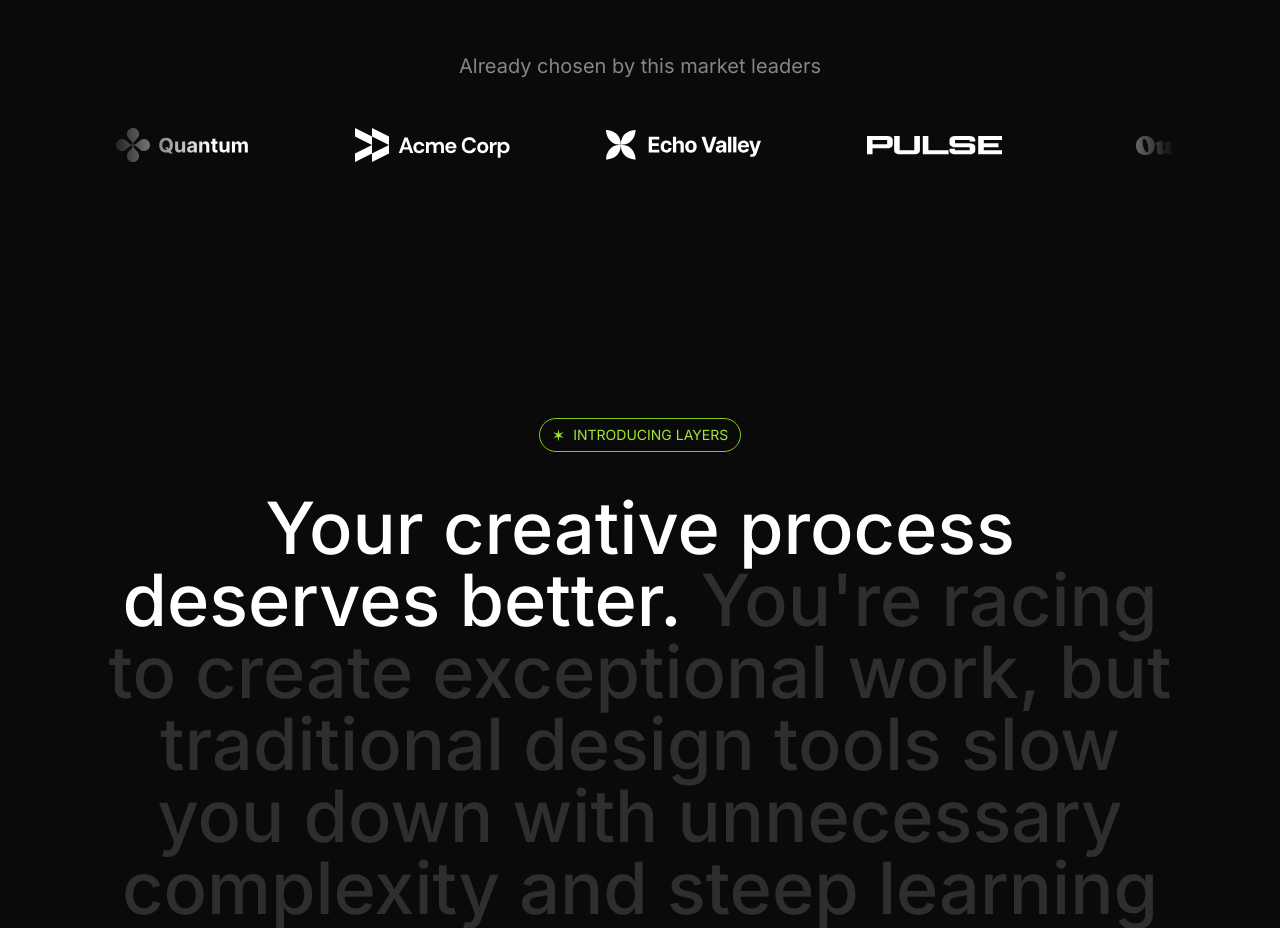
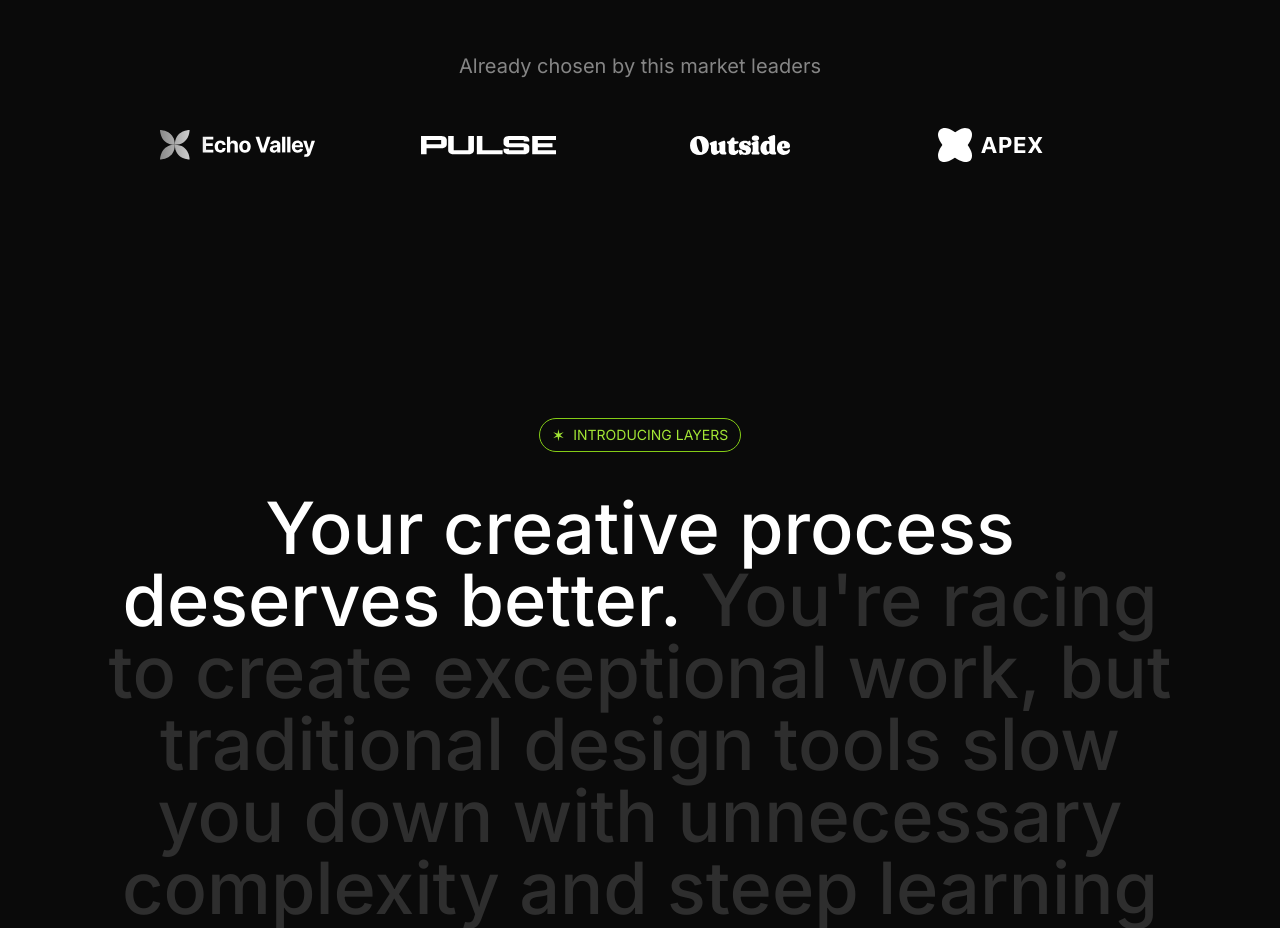
Before and after one commit to TheSaviourEking/layers, a Next.js app: page / in a window 1280 px wide. Shown: the part 800-1728 px from the top of the page. Built offline with nearby package versions, Linux system fonts and the light colour scheme.

Commit message:
chore: fix logo ticker animation

```diff
--- a/src/sections/LogoTicker.tsx
+++ b/src/sections/LogoTicker.tsx
@@ -1,3 +1,6 @@
+'use client'
+
+import { motion } from 'framer-motion';
 import quantumLogo from "@/assets/images/quantum.svg";
 import acmeLogo from "@/assets/images/acme-corp.svg";
 import echoValleyLogo from "@/assets/images/echo-valley.svg";
@@ -7,6 +10,7 @@ import apexLogo from "@/assets/images/apex.svg";
 import celestialLogo from "@/assets/images/celestial.svg";
 import twiceLogo from "@/assets/images/twice.svg";
 import Image from "next/image";
+import { Fragment } from 'react';
 
 const logos = [
     { name: "Quantum", image: quantumLogo },
@@ -25,12 +29,25 @@ export default function LogoTicker() {
             <div className="container">
                 <h3 className="text-center text-white/50 text-xl">Already chosen by this market leaders</h3>
                 {/* <div className="overflow-hidden mt-12 [mask-image:linear-gradient(to_right, transparent, black_10%, black_90%,transparent"> */}
-                <div className="overflow-hidden mt-12 mask-image-fade">
-                    <div className="flex gap-24 pr-24">
-                        {logos.map(logo => (
-                            <Image src={logo.image} key={logo.name} alt={logo.name + '\'s logo'} />
+                <div className="flex overflow-hidden mt-12 mask-image-fade">
+                    <motion.div
+                        animate={{
+                            x: '-50%',
+                        }}
+                        transition={{
+                            duration: 30,
+                            ease: 'linear',
+                            repeat: Infinity
+                        }}
+                        className="flex gap-24 pr-24 flex-none">
+                        {Array.from({ length: 2 }).map((_, i) => (
+                            <Fragment key={i}>
+                                {logos.map(logo => (
+                                    <Image src={logo.image} key={logo.name} alt={logo.name + '\'s logo'} />
+                                ))}
+                            </Fragment>
                         ))}
-                    </div>
+                    </motion.div>
                 </div>
             </div>
         </section>
```
